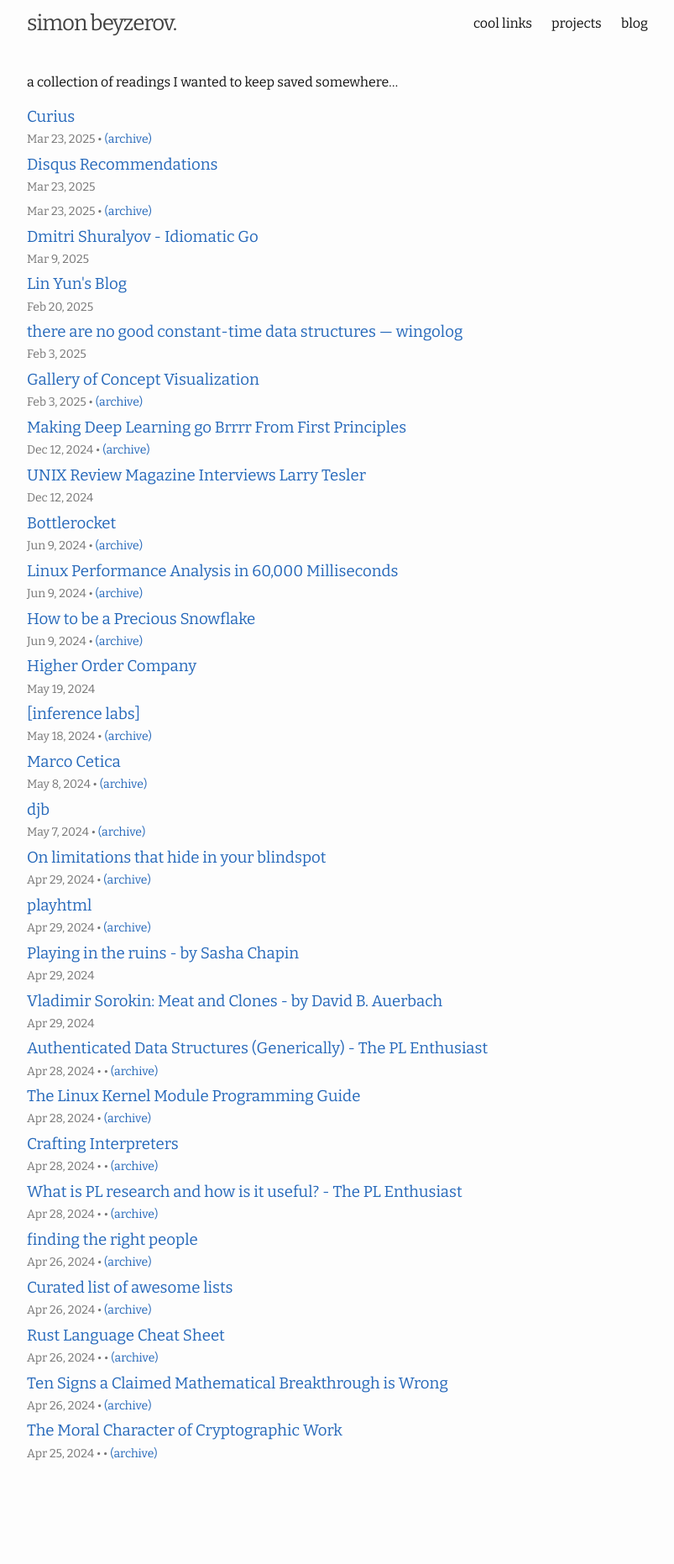
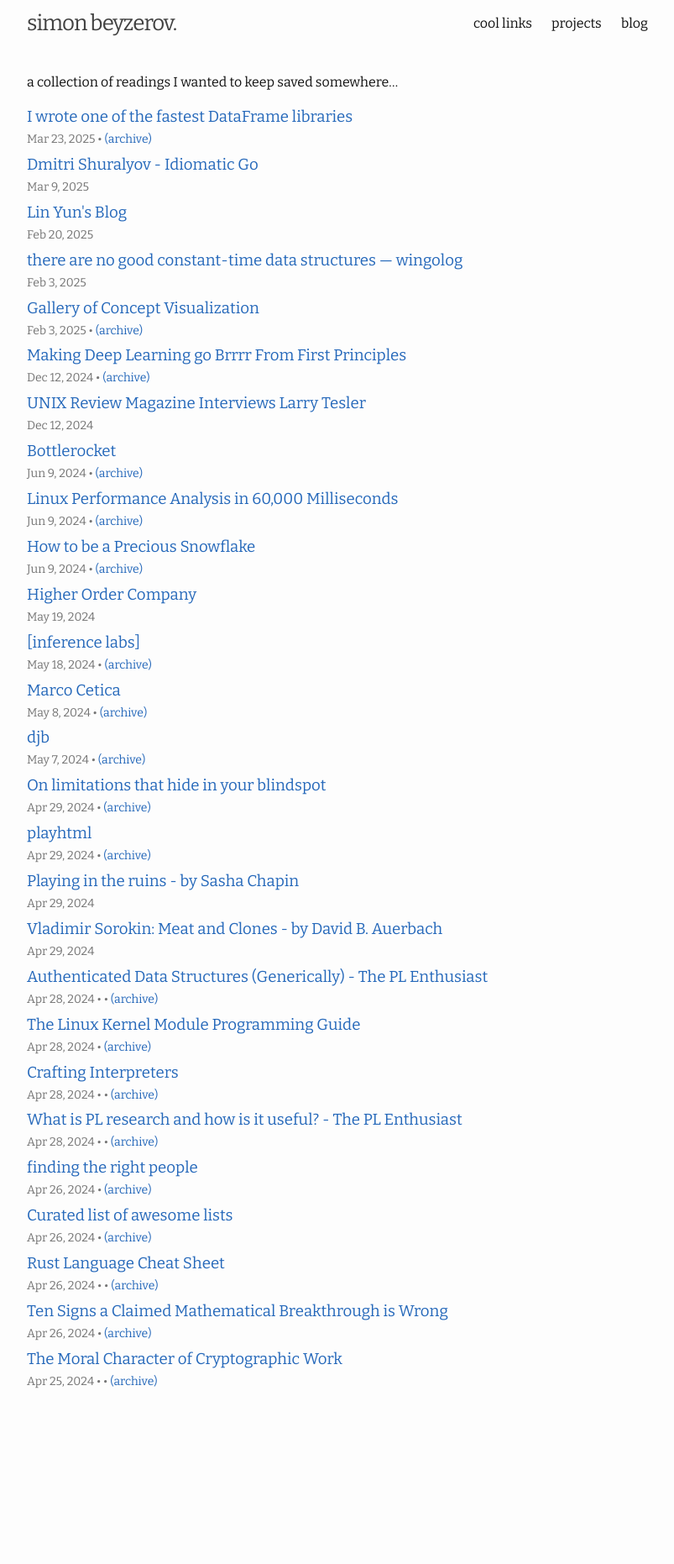
Before and after one commit to sim15/sim15.github.io, a Jekyll site: the page built from bookmarks.md, in a window 1280 px wide. Shown: the whole page at 84% size, without its empty margins (238-1041 px from the left). Built offline with Jekyll 4.4.1, drawn with Linux system fonts in a browser that asks for light colours; after the commit the page ends 1776 px from its top, so only the background shows below that.

Commit message:
Update bookmarks.json

```diff
--- a/_data/bookmarks.json
+++ b/_data/bookmarks.json
@@ -324,37 +324,14 @@
     "altTitle": "Dmitri Shuralyov - Idiomatic Go"
   },
   {
-    "title": "",
-    "site": "",
-    "author": "",
+    "title": "I wrote one of the fastest DataFrame libraries",
+    "site": "RitchieVink",
+    "author": "Ritchie Vink",
     "date": "2025-03-23",
     "timestamp": "2025-03-23T03:11:49.324Z",
     "description": "",
-    "url": "https://accounts.google.com/o/oauth2/iframe#origin=https%3A%2F%2Fdisqus.com&rpcToken=686536772.8965985&clearCache=1",
+    "url": "https://www.ritchievink.com/blog/2021/02/28/i-wrote-one-of-the-fastest-dataframe-libraries/",
     "type": "",
-    "waybackUrl": "http://web.archive.org/web/20250323005546/https://accounts.google.com/o/oauth2/iframe"
-  },
-  {
-    "title": "Disqus Recommendations",
-    "site": "",
-    "author": "",
-    "date": "2025-03-23",
-    "timestamp": "2025-03-23T03:12:05.762Z",
-    "description": "",
-    "url": "https://disqus.com/recommendations/?base=default&f=www-ritchievink-com&t_u=https%3A%2F%2Fwww.ritchievink.com%2Fblog%2F2021%2F02%2F28%2Fi-wrote-one-of-the-fastest-dataframe-libraries%2F&t_d=I%20wrote%20one%20of%20the%20fastest%20DataFrame%20libraries&t_t=I%20wrote%20one%20of%20the%20fastest%20DataFrame%20libraries#version=202d935ef0ae8a60f7f0704c8d618068",
-    "type": "",
-    "altTitle": "Disqus Recommendations"
-  },
-  {
-    "title": "Curius",
-    "site": "",
-    "author": "",
-    "date": "2025-03-23",
-    "timestamp": "2025-03-23T03:29:59.067Z",
-    "description": "A shared library for your bookmarks",
-    "url": "https://curius.app/justin-wang",
-    "type": "",
-    "waybackUrl": "http://web.archive.org/web/20241008090154/https://curius.app/justin-wang",
-    "altTitle": "Justin's Bookshelf / Curius"
+    "waybackUrl": "https://web.archive.org/web/20240813170324/https://www.ritchievink.com/blog/2021/02/28/i-wrote-one-of-the-fastest-dataframe-libraries/"
   }
 ]
```
